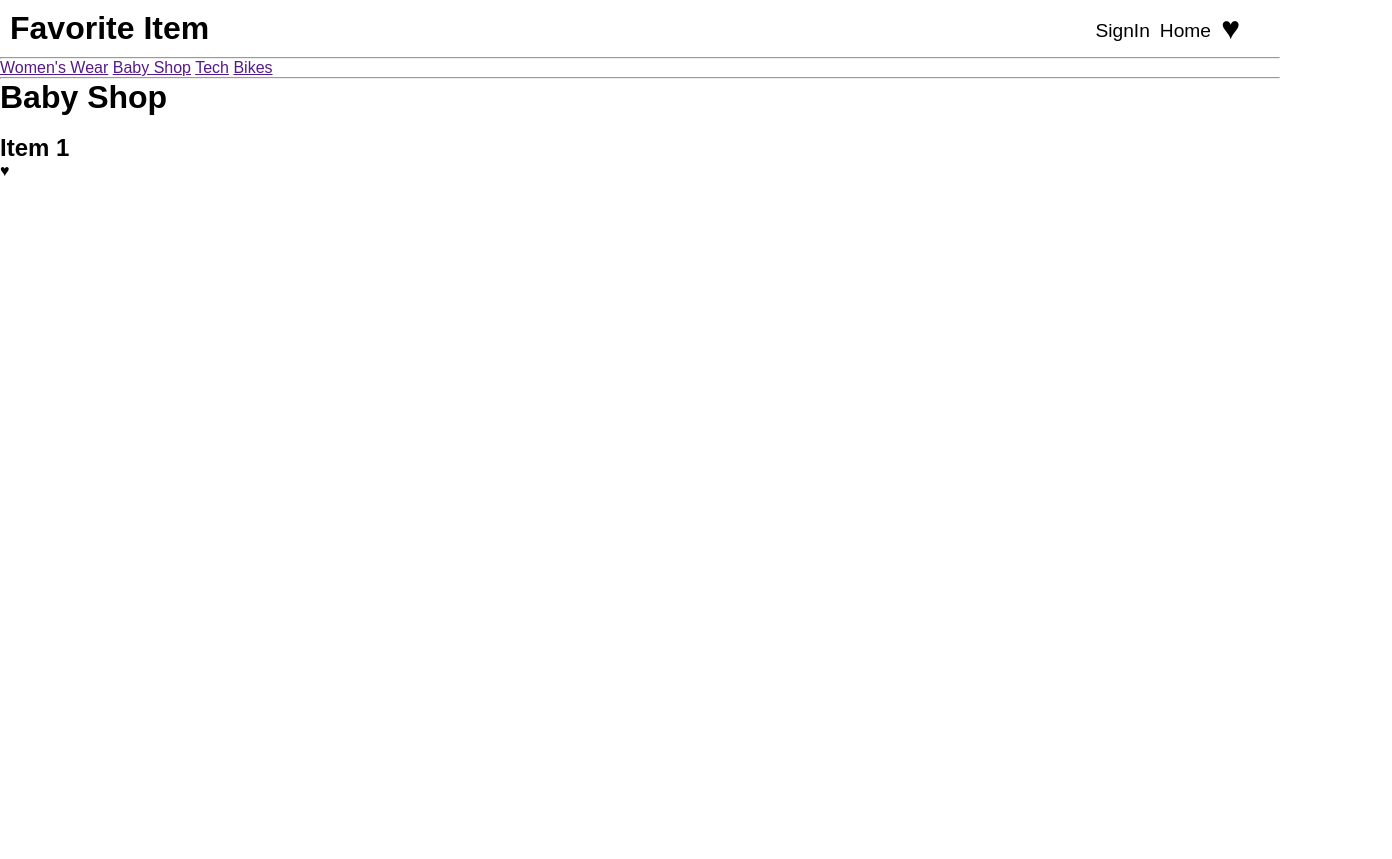
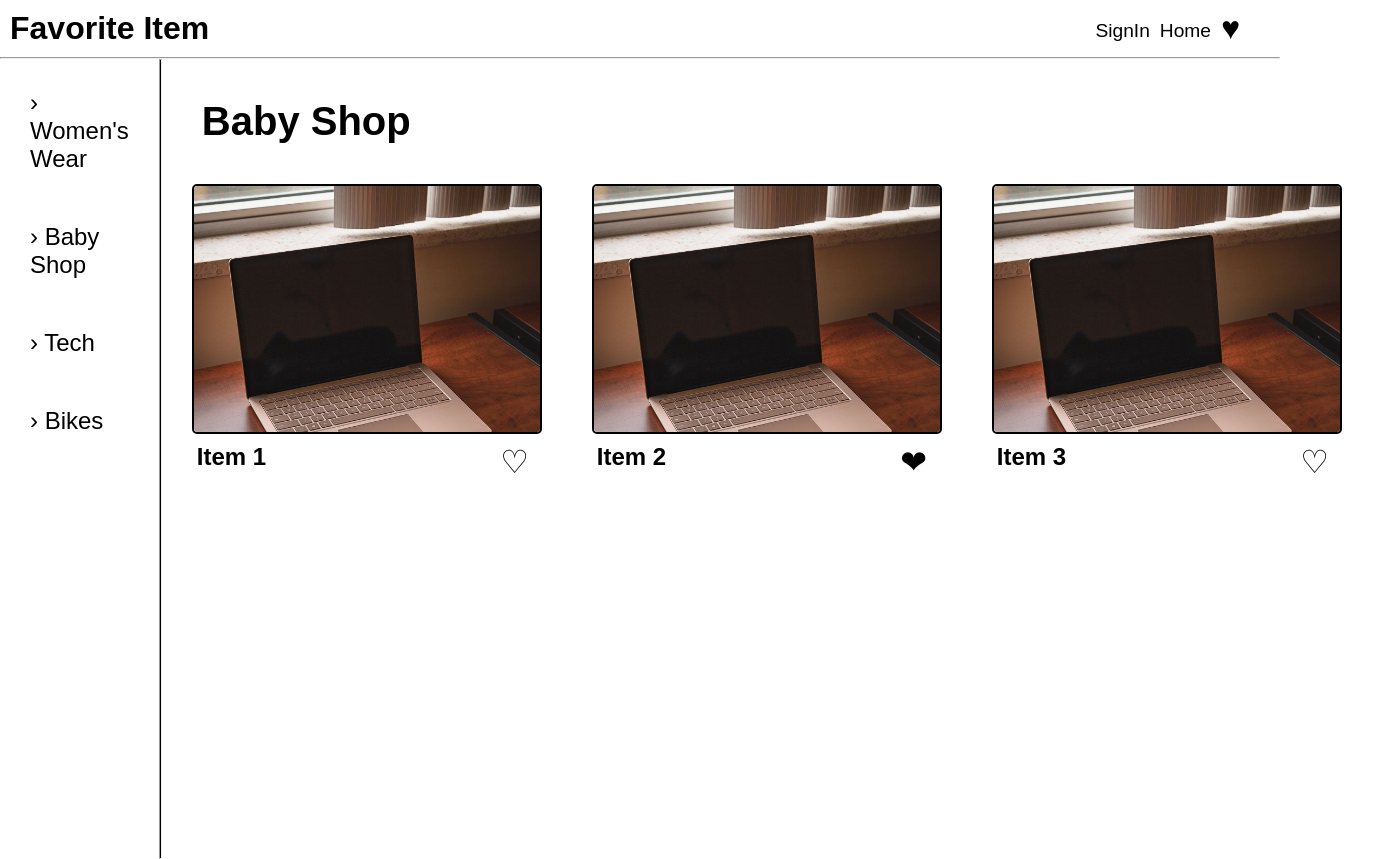
Before and after one commit to Ali-ElMowed/favorire-item-frontend-electronjs, a website: page assets/pages/category/category.html in a window 1280 px wide. Shown: the whole page, 1392 px wide, since content can reach past the window. Before the commit the page ends 800 px from the top, so only its background shows below. Drawn offline with Linux system fonts and the light colour scheme.

Commit message:
Styled the category page

```diff
--- a/assets/pages/category/category.html
+++ b/assets/pages/category/category.html
@@ -22,20 +22,35 @@
     <hr>
     <div class="category-page-content">
         <div class="categories-bar">
-            <a href="" class="category-in-bar">Women's Wear</a>
-            <a href="" class="category-in-bar">Baby Shop</a>
-            <a href="" class="category-in-bar">Tech</a>
-            <a href="" class="category-in-bar">Bikes</a>
+            <a href="" class="category-in-bar">&#8250 Women's Wear</a>
+            <a href="" class="category-in-bar">&#8250 Baby Shop</a>
+            <a href="" class="category-in-bar">&#8250 Tech</a>
+            <a href="" class="category-in-bar">&#8250 Bikes</a>
         </div>
         <hr>
         <div class="category-items-section">
             <h1 class="category-name">Baby Shop</h1>
             <div class="category-items">
                 <div class="item-card">
-                    <img src="../../images/Microsoft Surface Laptop 3 - An Awesome TravelLaptop.jpg" alt="">
+                    <img src="../../images/Microsoft Surface Laptop 3 - An Awesome Travel Laptop.jpg" alt="">
                     <div class="item-card-below">
                         <h2 class="item-name">Item 1</h2>
-                        <div class="favorite-btn">&#9829</div>
+                        <div class="favorite-btn">&#9825</div>
+                    </div>
+                </div>
+                <div class="item-card">
+                    <img src="../../images/Microsoft Surface Laptop 3 - An Awesome Travel Laptop.jpg" alt="">
+                    <div class="item-card-below">
+                        <h2 class="item-name">Item 2</h2>
+                        <div class="favorite-btn">&#10084</div>
+                    </div>
+                </div>
+                <div class="item-card">
+                    <img src="../../images/Microsoft Surface Laptop 3 - An Awesome Travel Laptop.jpg" alt="">
+                    <div class="item-card-below">
+                        <h2 class="item-name">Item 3</h2>
+                        <div class="favorite-btn">&#9825</div>
+
                     </div>
                 </div>
             </div>
--- a/styles.css
+++ b/styles.css
@@ -73,3 +73,65 @@
     margin-top: 5px;
     padding-left: 8px;
 }
+
+.category-page-content{
+    display: flex;
+}
+
+.categories-bar{
+    flex-basis: 15%;
+    display: flex;
+    flex-direction: column;
+    margin: 30px;
+
+}
+
+.category-in-bar{
+    text-decoration: none;
+    font-size:1.5rem;
+    margin-bottom: 50px;
+    color: black;
+}
+
+.category-page-content>hr{
+    height: 100vh;
+    background-color: black;
+    padding: 0.5px;
+}
+hr{
+    background-color: black;
+}
+
+.category-name{
+    margin: 40px;
+    font-size: 2.5rem;
+}
+
+.category-items{
+    display: flex;
+    margin-left: 30px;
+}
+
+.item-card{
+    width: 400px;
+    height: 250px;
+
+}
+
+.item-card img{
+    object-fit: cover;
+    width: 350px;
+    height: 250px;
+    border: 2px solid black;
+    border-radius: 5px;
+}
+
+.item-card-below{
+    display: flex;
+    padding:5px;
+}
+
+.favorite-btn{
+    margin-left: 60%;
+    font-size: 32px;
+}
```
